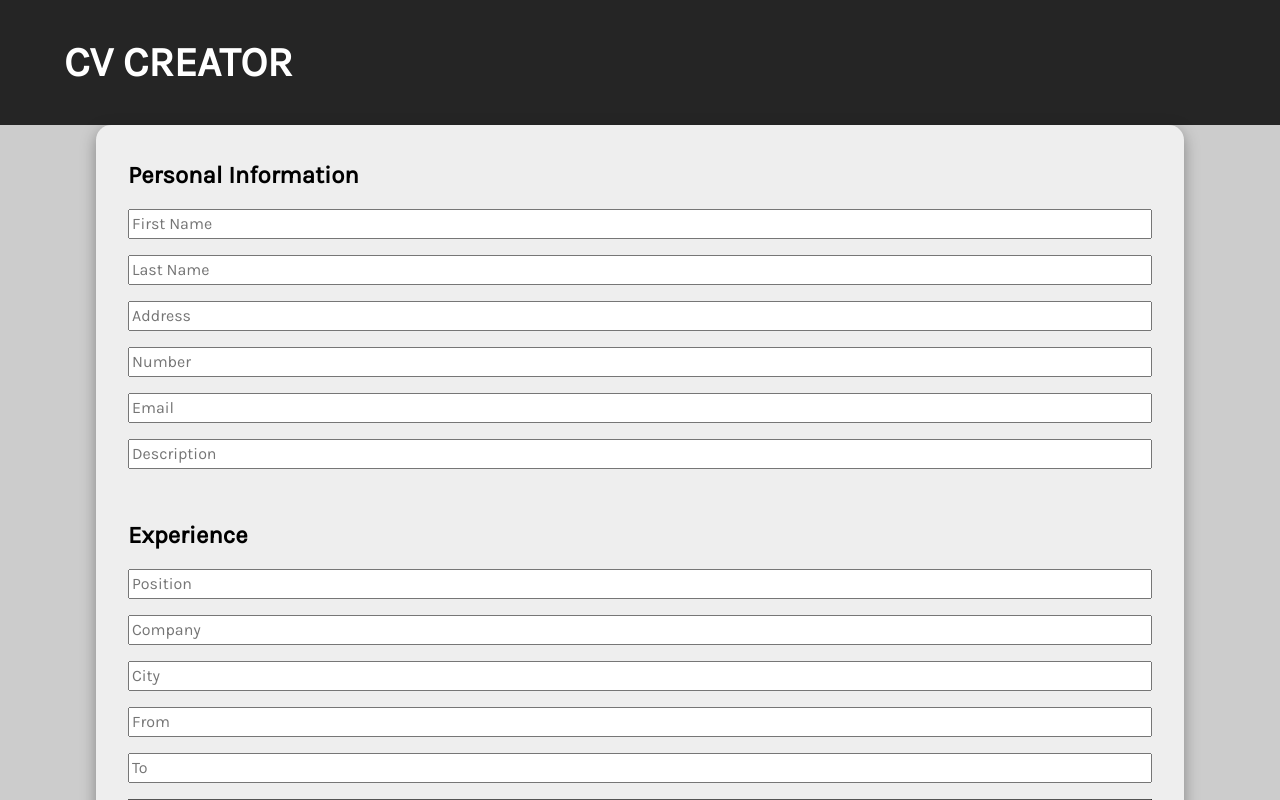
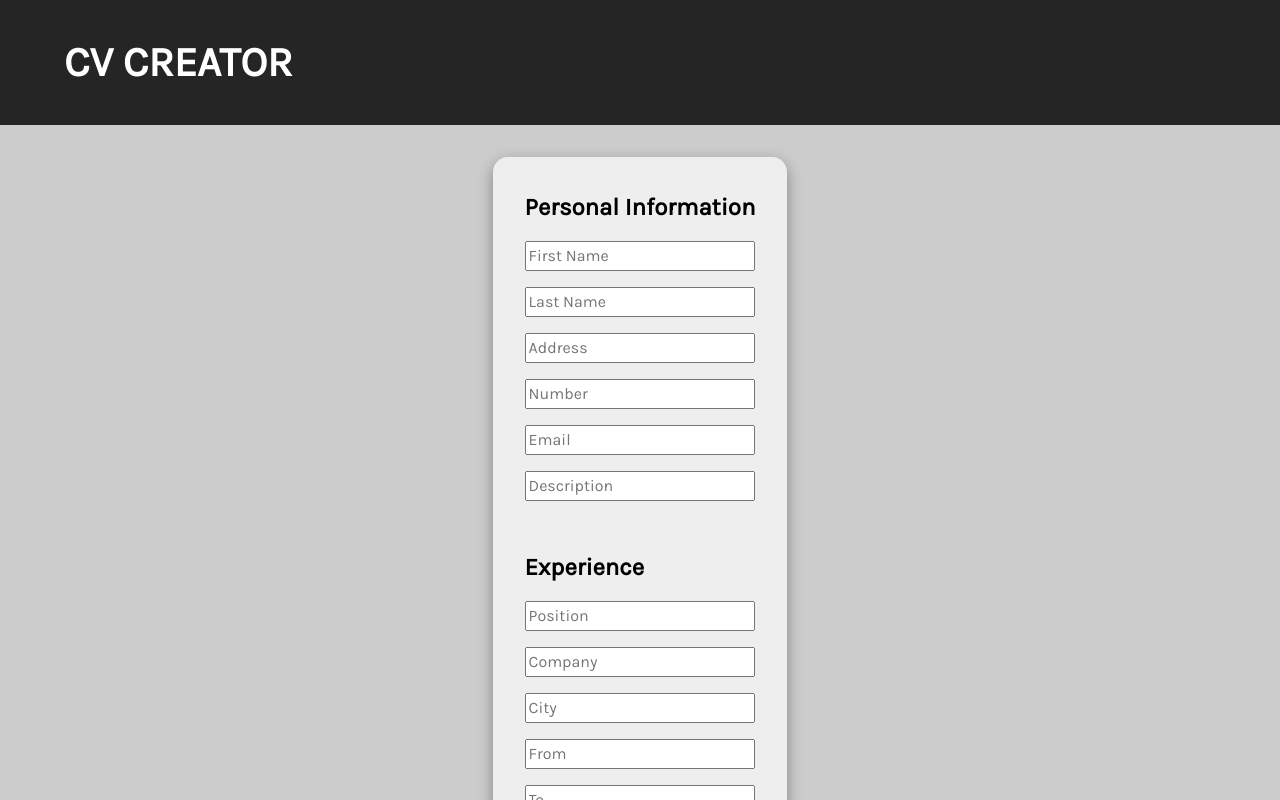
Before and after one commit to jaqubowsky/cv-application, a React (Vite) app: page / in a window 1280 px wide. Shown: the top 800 px of the page. Built offline with nearby package versions, Linux system fonts and the light colour scheme.

Commit message:
Add CRUD.

```diff
--- a/src/App.jsx
+++ b/src/App.jsx
@@ -1,13 +1,106 @@
 import React, { PureComponent } from "react";
+import uuid4 from "uuid4";
 import Header from "./components/Header";
 import Home from "./pages/home/home";
+import Wrapper from "./components/Wrapper";
+import cvData from "./utils/cvData";
 
 class App extends PureComponent {
+  constructor() {
+    super();
+
+    this.state = cvData;
+  }
+
+  onChange = (e, category, id) => {
+    const { name, value } = e.target;
+
+    this.setState((prevState) => {
+      const newExperienceInfo = prevState[category].map((expItem) => {
+        if (expItem.id === id) {
+          return {
+            ...expItem,
+            [name]: value,
+          };
+        }
+        return expItem;
+      });
+
+      return {
+        [category]: newExperienceInfo,
+      };
+    });
+  };
+
+  addExperience = () => {
+    this.setState((prevState) => ({
+      ...prevState,
+      experienceInfo: [
+        ...prevState.experienceInfo,
+        {
+          position: "",
+          company: "",
+          city: "",
+          employedFrom: "",
+          employedTo: "",
+          id: uuid4(),
+        },
+      ],
+    }));
+  };
+
+  addEducation = () => {
+    this.setState((prevState) => ({
+      ...prevState,
+      educationInfo: [
+        ...prevState.educationInfo,
+        {
+          universityName: "",
+          city: "",
+          degree: "",
+          subject: "",
+          educationFrom: "",
+          educationTo: "",
+          id: uuid4(),
+        },
+      ],
+    }));
+  };
+
+  deleteEducation = (id) => {
+    this.setState((prevState) => {
+      const educationLeft = prevState.educationInfo.filter(
+        (data) => data.id !== id
+      );
+
+      return { ...prevState, educationInfo: [...educationLeft] };
+    });
+  };
+
+  deleteExperience = (id) => {
+    this.setState((prevState) => {
+      const experienceLeft = prevState.experienceInfo.filter(
+        (data) => data.id !== id
+      );
+
+      return { ...prevState, experienceInfo: [...experienceLeft] };
+    });
+  };
+
   render() {
     return (
       <>
         <Header />
-        <Home />
+        <Wrapper flexDirection="row" padding="2em" justifyContent="center">
+          <Home
+            handleChange={this.onChange}
+            cvData={this.state}
+            handleAddExperience={this.addExperience}
+            handleAddEducation={this.addEducation}
+            handleDeleteEducation={this.deleteEducation}
+            handleDeleteExperience={this.deleteExperience}
+          />
+        </Wrapper>
       </>
     );
   }
```
